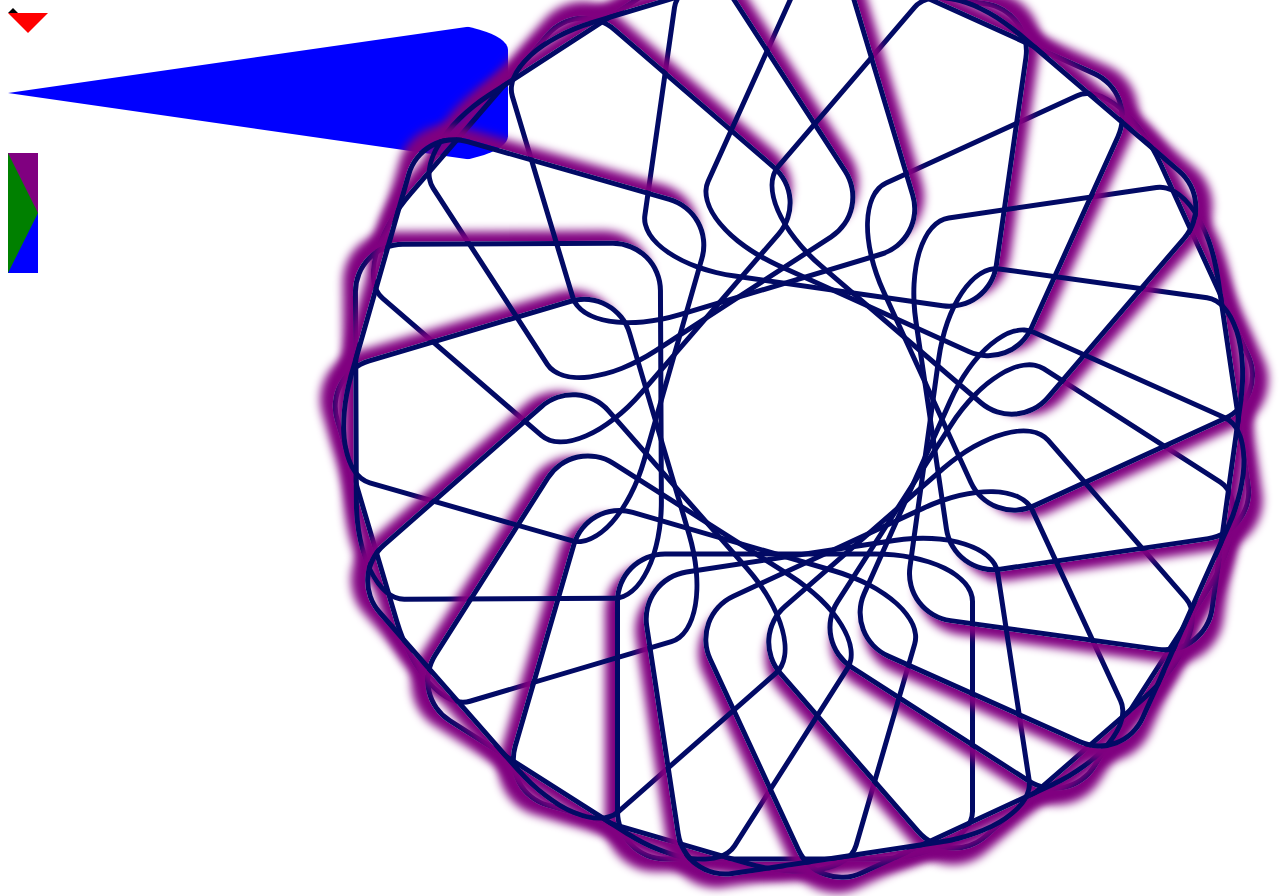
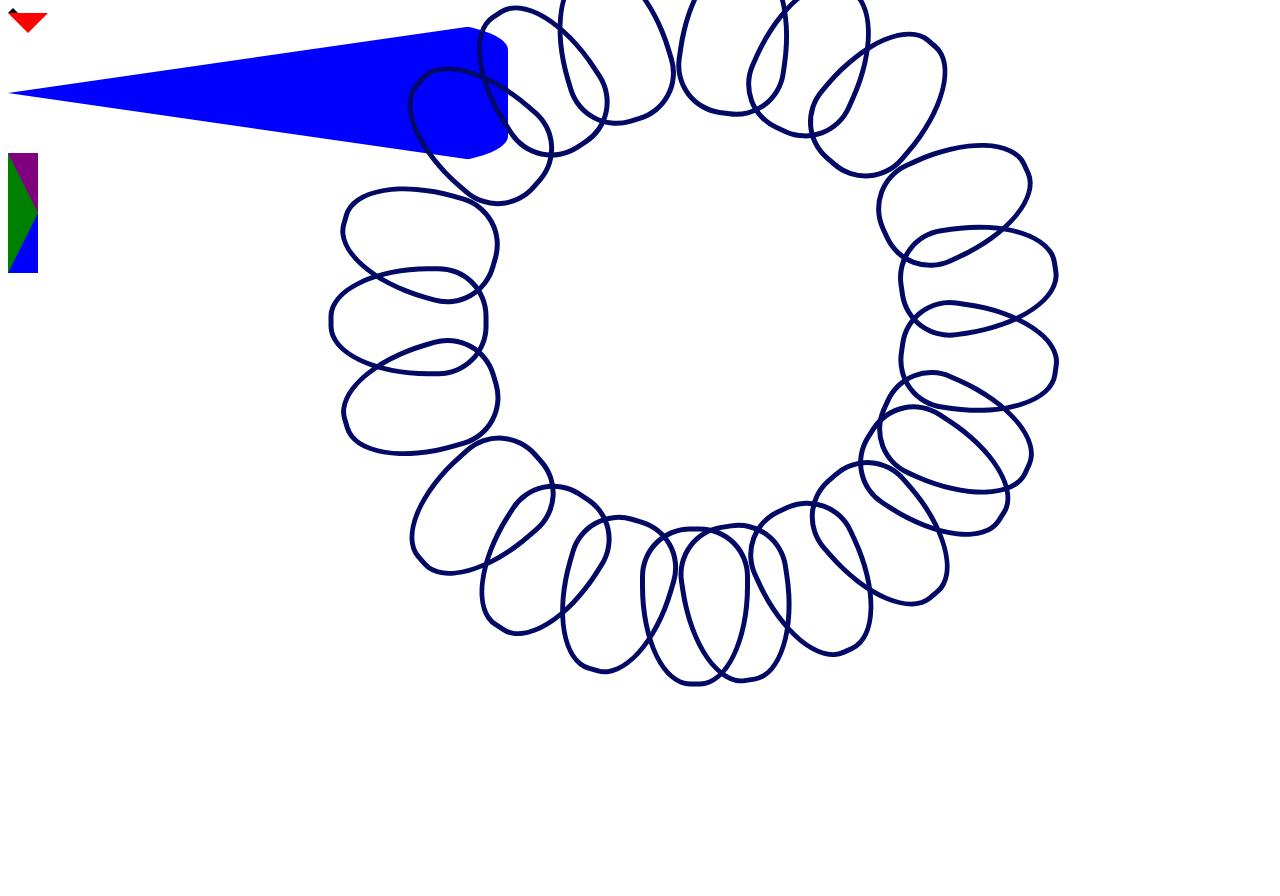
Before and after one commit to risingBirdSong/css_play, a React (Vite) app: page / in a window 1280 px wide. After the commit the page ends 800 px from the top, so only its background shows below. Built offline with nearby package versions, Linux system fonts and the light colour scheme.

Commit message:
save facing outwards

```diff
--- a/componenents/Flower.tsx
+++ b/componenents/Flower.tsx
@@ -68,7 +68,7 @@ const Flower = () => {
         return (
           <div>
             <Pedal
-              idx={0}
+              idx={backAndForth}
               transX={radians_to_degrees(Math.sin(num)) * 5}
               transY={radians_to_degrees(Math.cos(num)) * 5}
               rgbColors={[backAndForth, 10, backAndForth / 2 + 100]}
--- a/componenents/Pedal.tsx
+++ b/componenents/Pedal.tsx
@@ -12,12 +12,13 @@ export interface PedalProps {
 const Pedal = (props: PedalProps) => {
   let clrs = props.rgbColors;
   let colStr = `rgb(${clrs[0]},${clrs[1]},${clrs[2]})`;
+  console.log("rotate amount", props.rotateAmount);
 
   return (
     <div
       style={{
         // backgroundColor: `rgb(100, 1, 10)`,
-        padding: "100px",
+        // padding: "100px",
         // margin: "80px",
         overflow: "hidden",
         position: "absolute",
@@ -27,7 +28,7 @@ const Pedal = (props: PedalProps) => {
         top: props.top,
         left: props.left,
         borderRadius: "50px/100px",
-        boxShadow: "10px 10px 10px purple",
+        // boxShadow: "10px 10px 10px purple",
         borderTop: `5px solid ${colStr}`,
         borderRight: `5px solid  ${colStr}`,
         borderBottom: `5px solid  ${colStr}`,
@@ -36,7 +37,9 @@ const Pedal = (props: PedalProps) => {
         borderBottomRightRadius: "50px",
 
         // transform: ``,
-        transform: `translate(${props.transX}px, ${props.transY}px) rotate(${props.rotateAmount}deg)`,
+        transform: `translate(${props.transX}px, ${props.transY}px) rotate(${
+          props.rotateAmount + 90
+        }deg)`,
         //@ts-ignore
         // transform: `rotate(${props.rotateAmount}deg)`,
       }}
```
Also changed, not shown: 3 other files (tests, documents, lock files or other folders).
